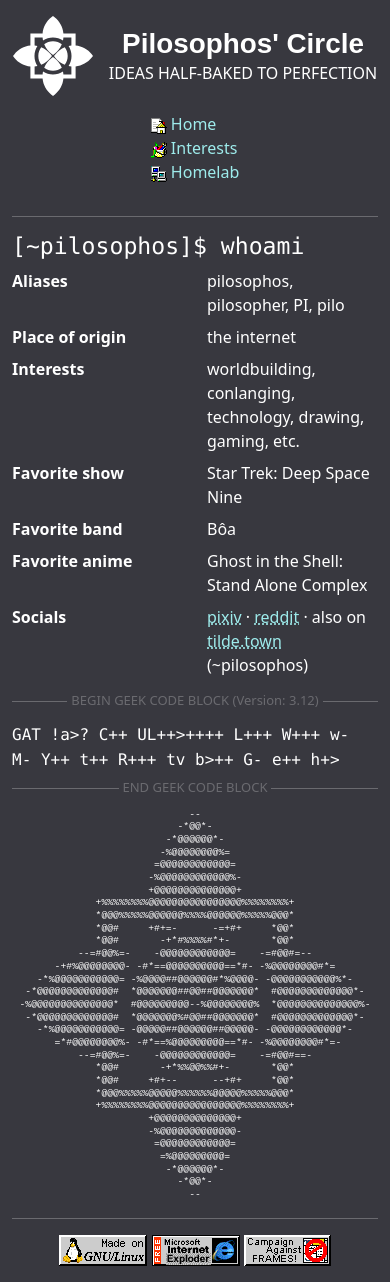
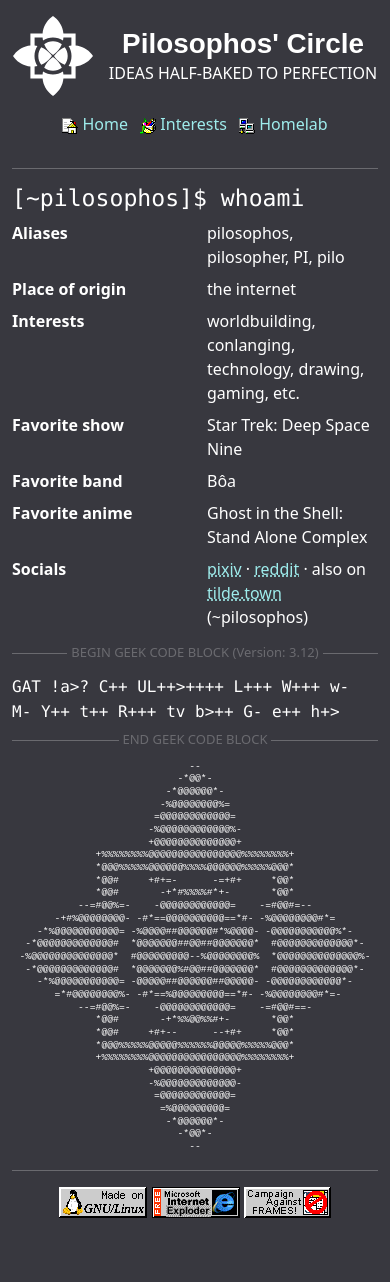
Before and after one commit to pilosophos/pilosophos-site-v1, a Jekyll site: the page built from index.html, in a window 390 px wide. Built offline with Jekyll 4.4.1, drawn with Linux system fonts in a browser that asks for light colours; after the commit the page ends 1234 px from its top, so only the background shows below that.

Commit message:
change spacing of nav

```diff
--- a/assets/css/includes/header.scss
+++ b/assets/css/includes/header.scss
@@ -50,6 +50,14 @@
       a {
         text-decoration: none;
       }
+
+      li {
+        @extend .mx-1;
+        @extend .mx-md-0;
+
+        display: inline-block;
+        @extend .d-md-block;
+      }
     }
   }
 }
```
